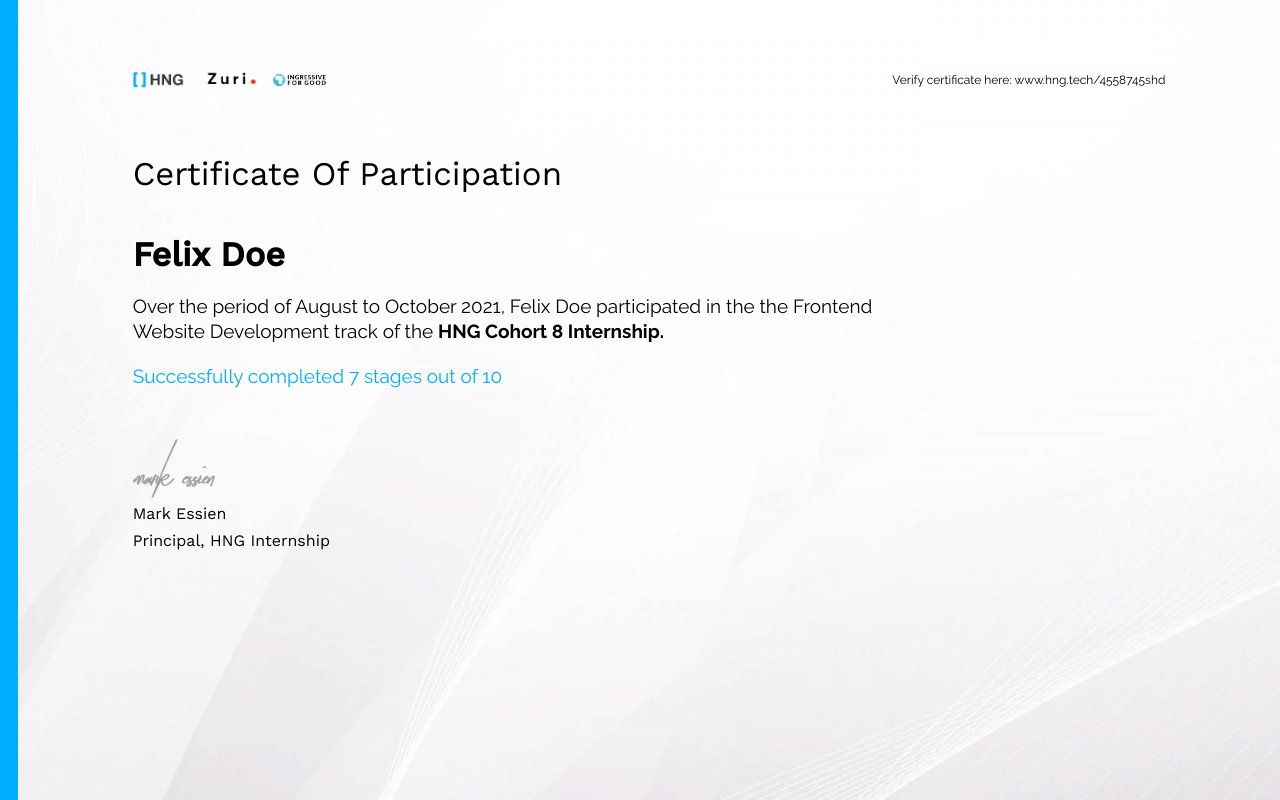
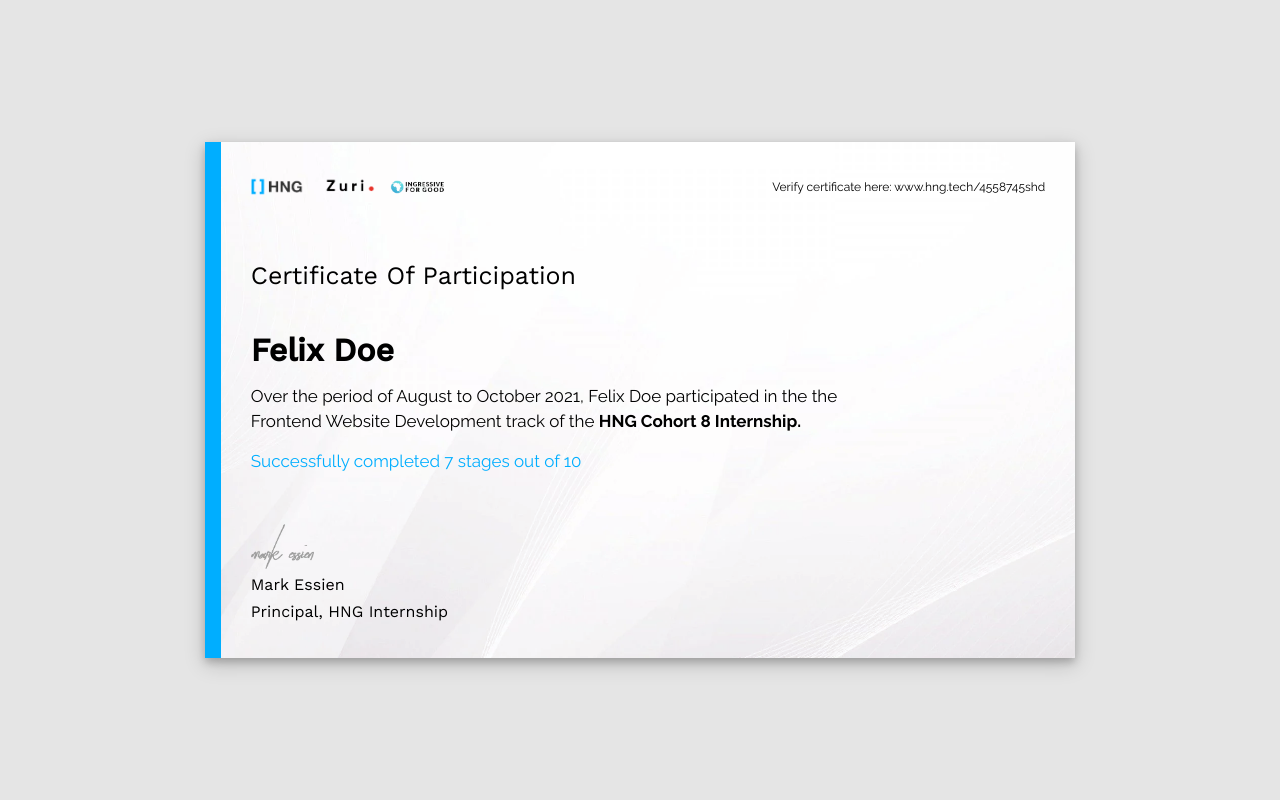
Before and after one commit to mrWealthid/HngCert, a plain HTML site: page index.html in a window 1280 px wide. Drawn offline with nearby package versions, Linux system fonts and the light colour scheme.

Commit message:
modified design

```diff
--- a/main.css
+++ b/main.css
@@ -7,17 +7,22 @@
 }
 
 body {
-  background-image: url(./Background.png);
-  border-left: 18px solid rgba(0, 174, 255, 1);
-  height: auto;
-  min-height: 100vh;
-  background-size: cover;
+  display: flex;
+  flex-direction: column;
+  align-items: center;
+  justify-content: center;
+  height: 100vh;
+  background-color: #e5e5e5;
 }
 
 .wrapper {
-  width: 85%;
+  border-left: 16px solid rgba(0, 174, 255, 1);
+  background-size: cover;
+  width: 68%;
   margin: 0px auto;
-  padding: 70px 20px;
+  padding: 35px 30px;
+  background-image: url(./Background.png);
+  box-shadow: 0 4px 8px 0 rgba(0, 0, 0, 0.2), 0 6px 20px 0 rgba(0, 0, 0, 0.19);
 }
 
 ._top-content {
@@ -42,21 +47,21 @@
 .my-content {
   display: flex;
   flex-direction: column;
-  gap: 20px;
-  margin-top: 70px;
+  gap: 15px;
+  margin-top: 65px;
   font-family: "Work Sans", sans-serif;
   width: 78%;
   flex-wrap: wrap;
 }
 
 .my-content h4 {
-  font-size: 34px;
+  font-size: 32px;
 }
 
 .my-content h2 {
   margin-bottom: 25px;
   font-family: Work Sans;
-  font-size: 33px;
+  font-size: 25px;
   font-style: normal;
   font-weight: 400;
   line-height: 30px;
@@ -65,7 +70,7 @@
 }
 .my-content p {
   font-family: Raleway;
-  font-size: 19px;
+  font-size: 17px;
   font-style: normal;
   font-weight: 400;
   line-height: 25px;
@@ -75,7 +80,7 @@
 
 ._last-content {
   font-family: Work Sans;
-  font-size: 32px;
+  font-size: 30px;
   font-style: normal;
   font-weight: 500;
   line-height: 32px;
@@ -166,4 +171,15 @@
     gap: 15px;
     align-items: flex-start;
   }
+
+  ._top-content p {
+    font-size: 10px;
+  }
+
+  .my-content h2 {
+    font-size: 18px;
+  }
+  .my-content p {
+    font-size: 13px;
+  }
 }
```
